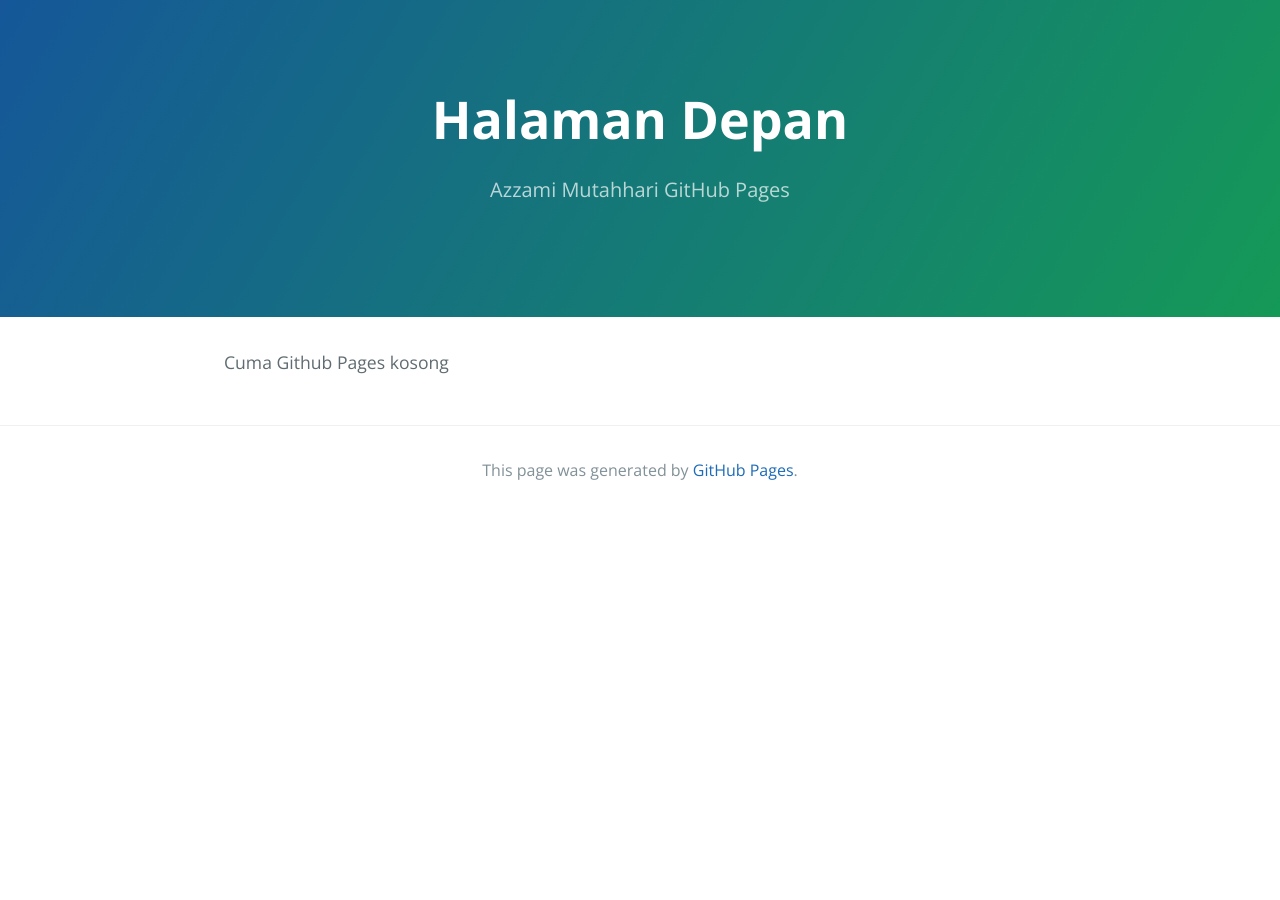
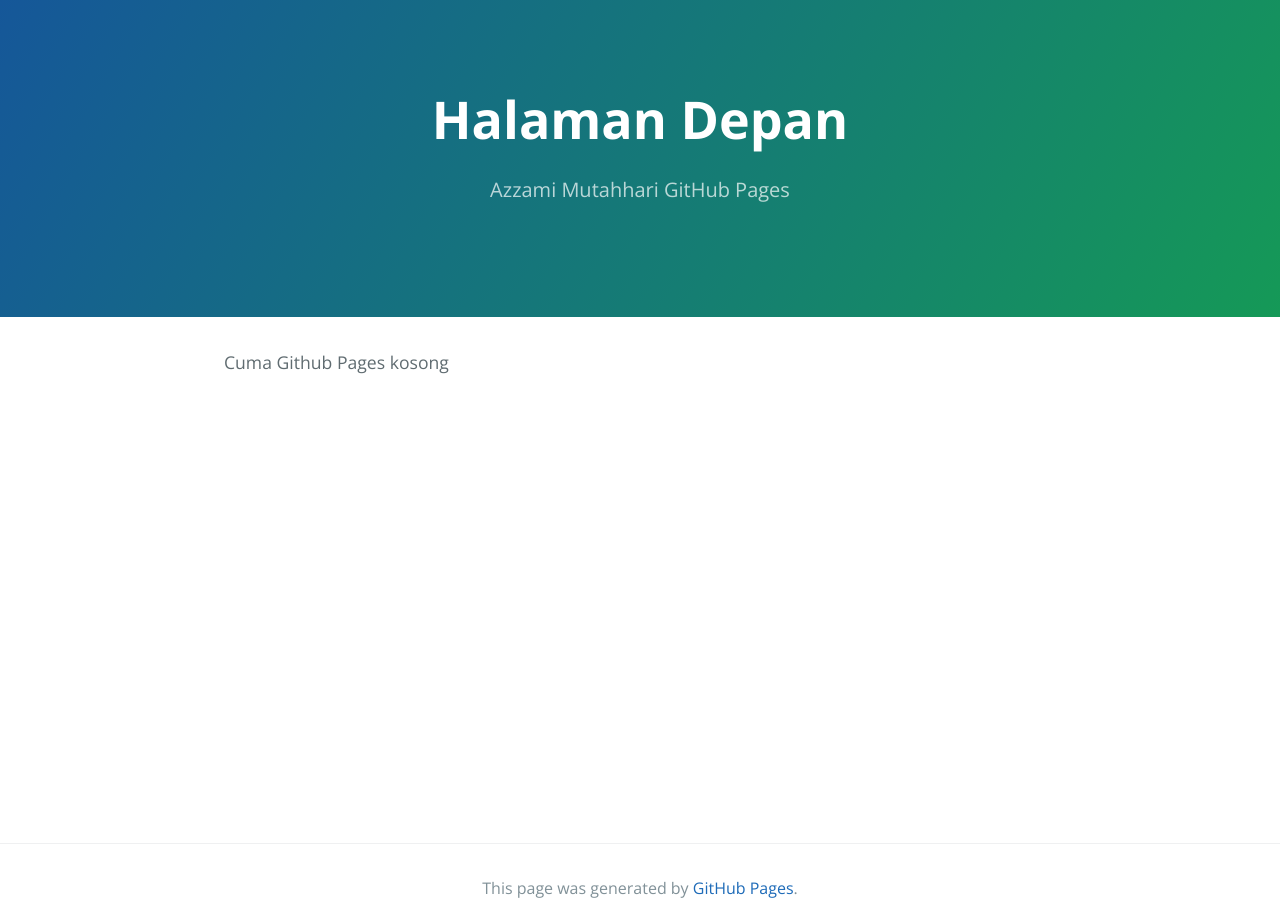
Before and after one commit to azzamimaf/azzamimaf.github.io, a Jekyll site: the page built from index.md, in a window 1280 px wide. Built offline with Jekyll 4.4.1, drawn with Linux system fonts in a browser that asks for light colours.

Commit message:
Update index.html

```diff
--- a/_layouts/index.html
+++ b/_layouts/index.html
@@ -17,7 +17,7 @@
       .MyFooter {
         position: fixed;
         left: 0;
-        bottom: 1;
+        bottom: 0;
         width: 100%;
         text-align: center;
       }
```
